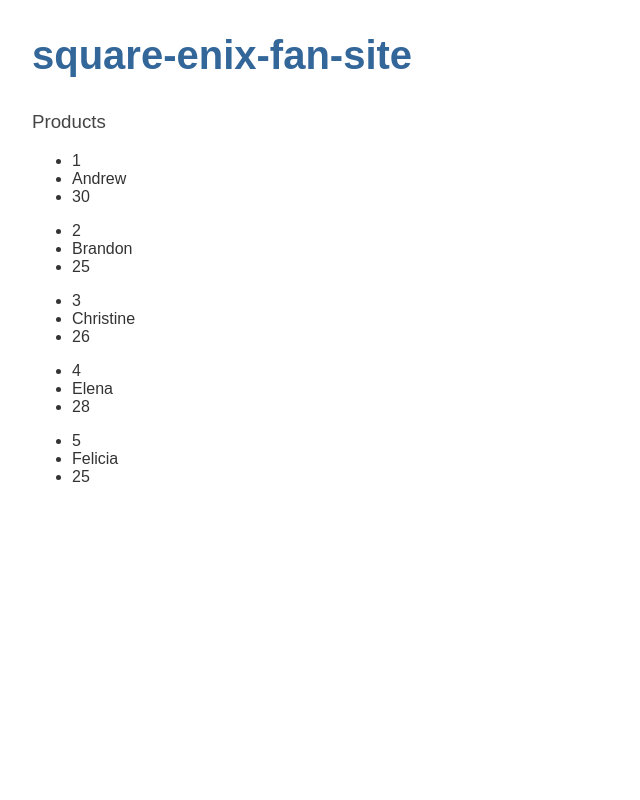
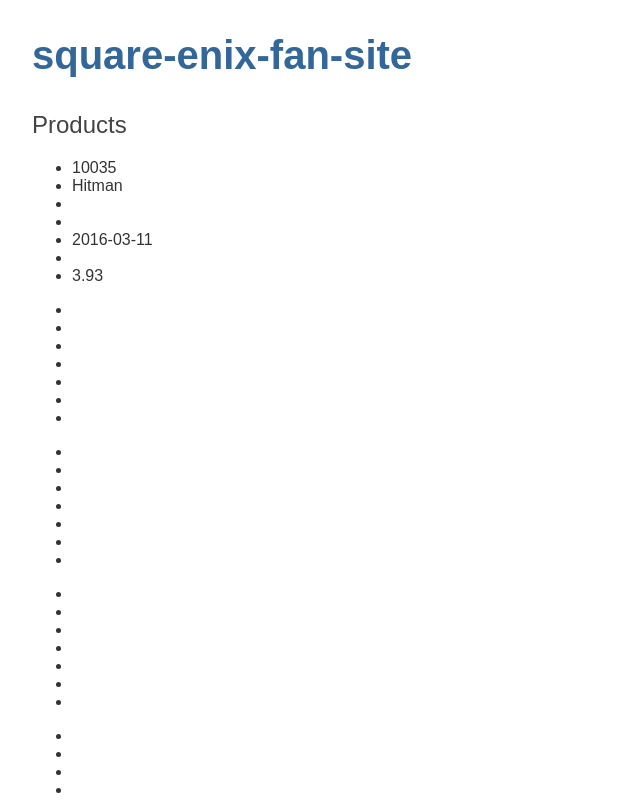
Before and after one commit to peteCarey/square-enix-fan-site, an Angular app: page / in a window 1280 px wide. Shown: the top 800 px of the page, without its empty margins (0-640 px from the left). Built offline with nearby package versions, Linux system fonts and the light colour scheme.

Commit message:
rawg data some display

```diff
--- a/src/app/game.service.ts
+++ b/src/app/game.service.ts
@@ -2,30 +2,27 @@
 import { HttpClient, HttpErrorResponse } from '@angular/common/http';
 
 import { map, catchError } from 'rxjs/operators';
-import { Observable,throwError } from 'rxjs';
+import { Observable, throwError } from 'rxjs';
 
 import { IGame } from './game';
-
 
 @Injectable({
   providedIn: 'root',
 })
-
 export class GameService {
-  private _url:string = "/assets/data/games.json";
+  private _url: string = '/assets/data/rawg.json';
   //private gamesUrl:string =
-//  'https://hplussport.com/api/products'
- //'https://api.rawg.io/api/games?key=492f4f2d8c064de5a3a0f29205cca636&platforms?genres?name';
-   //'https://api.rawg.io/api/games?dates=2010-01-01,2020-12-31&developers=4132';
+  //  'https://hplussport.com/api/products'
+  //'https://api.rawg.io/api/games?key=492f4f2d8c064de5a3a0f29205cca636&platforms?genres?name';
+  //'https://api.rawg.io/api/games?dates=2010-01-01,2020-12-31&developers=4132';
   // 'https://api.rawg.io/api/games?key=492f4f2d8c064de5a3a0f29205cca636&dates=2010-01-01,2020-12-31&developers=4132'
   constructor(private http: HttpClient) {}
 
   getGames(): Observable<IGame[]> {
     console.log(this.http.get<IGame[]>(this._url));
     return this.http.get<IGame[]>(this._url);
-
   }
-/*
+  /*
   getGames(): Observable<IGame[]> {
 
       return this.http.get<IGame[]>(this.gamesUrl)
@@ -42,7 +39,6 @@
     return throwError('A data error occurred, please try again.');
   }
 
-
   /*
   getGames(): Observable<Game[]> {
     return this.http.get<Game[]>(this.gamesUrl).pipe(
@@ -53,7 +49,7 @@
   games: any = [];
 */
 
-/*
+  /*
   getGames() {
     return this.http
       .get(this.gamesUrl)
@@ -91,5 +87,4 @@
       catchError(this.handleError<Game[]>('getGames', []))
     );
     */
-
 }
--- a/src/app/game.ts
+++ b/src/app/game.ts
@@ -3,14 +3,12 @@
   name: string;
   age: number;
 
-  /*
-  name: string;
+  // name: string;
   image_background: string;
   platform: string;
   released: string;
   genre: string;
   rating: number;
-  */
 }
 
 //interface GameResponse {
--- a/src/app/games/games.component.html
+++ b/src/app/games/games.component.html
@@ -34,11 +34,15 @@
 <p id="demo"></p>
 <div *ngFor="let game of games">{{ game.name }}</div>-->
 <div>
-  <h3>Products</h3>
+  <h2>Products</h2>
 
-  <ul *ngFor="let game of games">
+  <ul *ngFor="let game of games.results">
     <li>{{ game.id }}</li>
     <li>{{ game.name }}</li>
-    <li>{{ game.age }}</li>
+    <li>{{ game.image_background }}</li>
+    <li>{{ game.platform }}</li>
+    <li>{{ game.released }}</li>
+    <li>{{ game.genre }}</li>
+    <li>{{ game.rating }}</li>
   </ul>
 </div>
```
